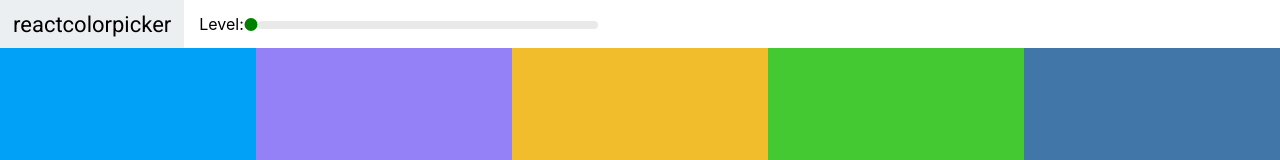
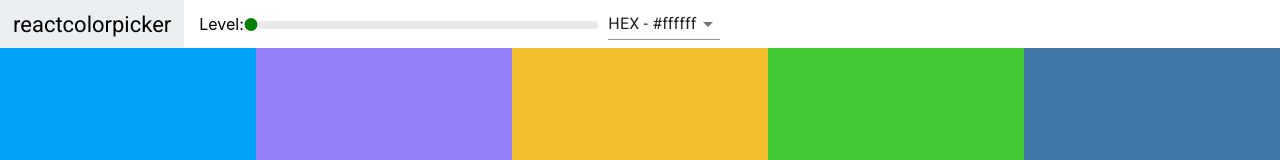
Before and after one commit to josewhitetower/color-app, a React (Create React App) app: page / in a window 1280 px wide. Shown: the top 160 px of the page. Built offline with nearby package versions, Linux system fonts and the light colour scheme.

Commit message:
Added sekect and material ui

```diff
--- a/package.json
+++ b/package.json
@@ -3,6 +3,7 @@
   "version": "0.1.0",
   "private": true,
   "dependencies": {
+    "@material-ui/core": "^4.5.1",
     "chroma-js": "^2.0.6",
     "rc-slider": "^8.7.1",
     "react": "^16.10.2",
--- a/src/components/Navbar.js
+++ b/src/components/Navbar.js
@@ -1,9 +1,16 @@
 import React, { Component } from "react";
+import Select from "@material-ui/core/Select";
+import MenuItem from "@material-ui/core/MenuItem";
 import Slider from "rc-slider";
 import "rc-slider/assets/index.css";
 import "./Navbar.css";
 
 class Navbar extends Component {
+
+    handleChange = (e) => {
+        this.props.changeFormat(e.target.value)
+    }
+
     render() {
         const { level, changeLevel } = this.props;
         return (
@@ -23,6 +30,13 @@ class Navbar extends Component {
                 />
             </div>
             </div>
+            <div className="select-container">
+                <Select value={this.props.format} onChange={this.handleChange}>
+                    <MenuItem value ="hex">HEX - #ffffff</MenuItem>
+                    <MenuItem value ="rgb">RGB - rgb(255,255,255)</MenuItem>
+                    <MenuItem value ="rgba">RGBA - rgb(255,255,255, 0.1)</MenuItem>
+                </Select>
+            </div>
         </header>
         );
     }
--- a/src/components/Palette.js
+++ b/src/components/Palette.js
@@ -5,17 +5,21 @@ import './Palette.css'
 
 export default class Palette extends Component {
     state = {
-        level:500
+        level:500,
+        format: 'hex'
     }
 
     changeLevel = (level) => this.setState({level})
+
+    changeFormat = (format) => this.setState({format})
+
     render() {
         const colorBoxes = this.props.palette.colors[this.state.level].map(color => {
-            return <ColorBox background={color.hex} name={color.name}/>
+            return <ColorBox background={color[this.state.format]} name={color.name}/>
         })
         return (
             <div className="Palette">
-                <Navbar level={this.props.level} changeLevel={this.changeLevel} />
+                <Navbar level={this.props.level} changeLevel={this.changeLevel}  changeFormat={this.changeFormat} format={this.state.format}/>
                 <div className="Palette-colors">
                     {colorBoxes}
                 </div>
--- a/src/helpers/colorHelpers.js
+++ b/src/helpers/colorHelpers.js
@@ -48,7 +48,7 @@ function generatePalette(starterPalette) {
         rgb: chroma(scale[i]).css(),
         rgba: chroma(scale[i])
           .css()
-          .replace("rgba", "rgba")
+          .replace("rgb", "rgba")
           .replace(")", ",1.0)")
       });
     }
```
Also changed, not shown: 1 other file (tests, documents, lock files or other folders). Lines whose indentation alone changed are shown as unchanged.
